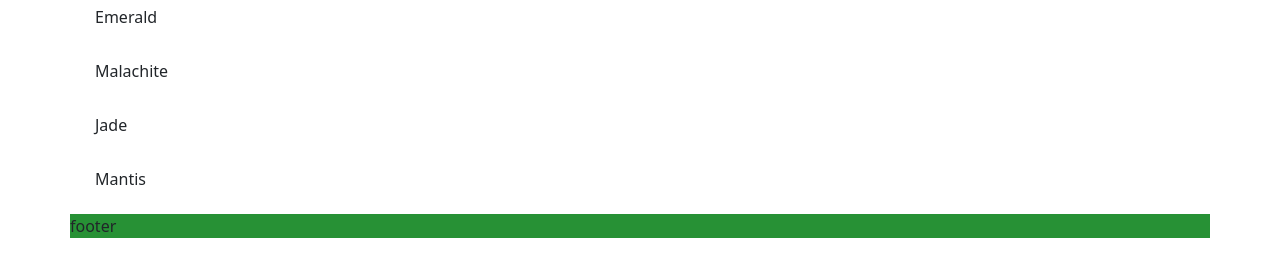
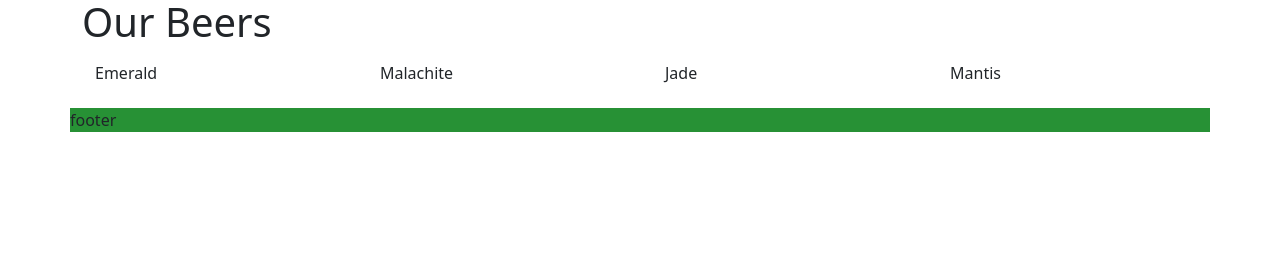
Before and after one commit to alyamkin/jAbbottWebDesignGreenBrewBros, a website: page BeerPage.html in a window 1280 px wide. Shown: the part 92-368 px from the top of the page. Drawn offline with nearby package versions, Linux system fonts and the light colour scheme.

Commit message:
functionality is awesome, please verify if this is what we want, before i adjust the content and nav and foot

```diff
--- a/BeerPage.html
+++ b/BeerPage.html
@@ -22,14 +22,21 @@
           </div>
         </div>
         <!-- Body --> <!-- Using Collapse for each item to expand with their own info when clicked -->
-        <div>
-            <div>
+        <div class="row">
+            <div class="col-12">
+              <h1>
+                Our Beers
+              </h1>
+            </div>
+            <div class="col-lg-3 col-md-6 col-sm-12"> <!-- beer 01 button -->
                 <p>
                     <button class="btn bg-primary-lightbrown" type="button" data-bs-toggle="collapse" data-bs-target="#collapseExample01" aria-expanded="false" aria-controls="collapseExample01">
                       Emerald
                     </button>
                 </p>
-                <div class="collapse" id="collapseExample01">
+              </div>
+              <!-- Content is outside of button div so it has it's own size restrictions -->
+              <div class="collapse col-12 order-last" id="collapseExample01">
                 <div class="card card-body">  <!-- Beer 01 Content -->
                   <div class="col-sm-3">
                     <img src="images/Simsam.jpg" width="290" height="290">
@@ -92,13 +99,15 @@
                   </div>
                 </div>
             </div>
-            <div>
+            <div class="col-lg-3 col-md-6 col-sm-12"> <!-- beer 02 button -->
                 <p>
                     <button class="btn bg-primary-lightbrown" type="button" data-bs-toggle="collapse" data-bs-target="#collapseExample02" aria-expanded="false" aria-controls="collapseExample02">
                       Malachite
                     </button>
                 </p>
-                <div class="collapse" id="collapseExample02">
+              </div>
+              <!-- Content is outside of button div so it has it's own size restrictions -->
+              <div class="collapse col-12 order-last" id="collapseExample02">
                 <div class="card card-body">  <!-- Beer 02 Content -->
                   <div>
                     <img src="images/Simsam.jpg" width="290" height="290">
@@ -161,14 +170,15 @@
                   </div>
                 </div>
             </div>
-            </div>
-            <div>
+            <div class="col-lg-3 col-md-6 col-sm-12"> <!-- beer 03 button -->
                 <p>
                     <button class="btn bg-primary-lightbrown" type="button" data-bs-toggle="collapse" data-bs-target="#collapseExample03" aria-expanded="false" aria-controls="collapseExample03">
                       Jade
                     </button>
                 </p>
-                <div class="collapse" id="collapseExample03">
+            </div>
+            <!-- Content is outside of button div so it has it's own size restrictions -->
+            <div class="collapse col-12 order-last" id="collapseExample03">
               <div class="card card-body">  <!-- Beer 03 Content -->
                 <div>
                   <img src="images/Simsam.jpg" width="290" height="290">
@@ -231,13 +241,15 @@
                 </div>
               </div>
             </div>
-            <div>
+            <div class="col-lg-3 col-md-6 col-sm-12"> <!-- beer 04 button -->
                 <p>
                     <button class="btn bg-primary-lightbrown" type="button" data-bs-toggle="collapse" data-bs-target="#collapseExample04" aria-expanded="false" aria-controls="collapseExample04">
                       Mantis
                     </button>
                 </p>
-                <div class="collapse" id="collapseExample04">
+            </div>
+            <!-- Content is outside of button div so it has it's own size restrictions -->
+            <div class="collapse col-12 order-last" id="collapseExample04">
               <div class="card card-body">  <!-- Beer 04 Content -->
                 <div>
                   <img src="images/Simsam.jpg" width="290" height="290">
@@ -301,8 +313,7 @@
               </div>
           </div>
         </div>
-        </div>
-        <!-- Footer --> <!--- Sticky footer -->
+        <!-- Footer -->
         <div class="row bg-primary-green">
             footer
         </div>
```
Lines whose indentation alone changed are shown as unchanged.
